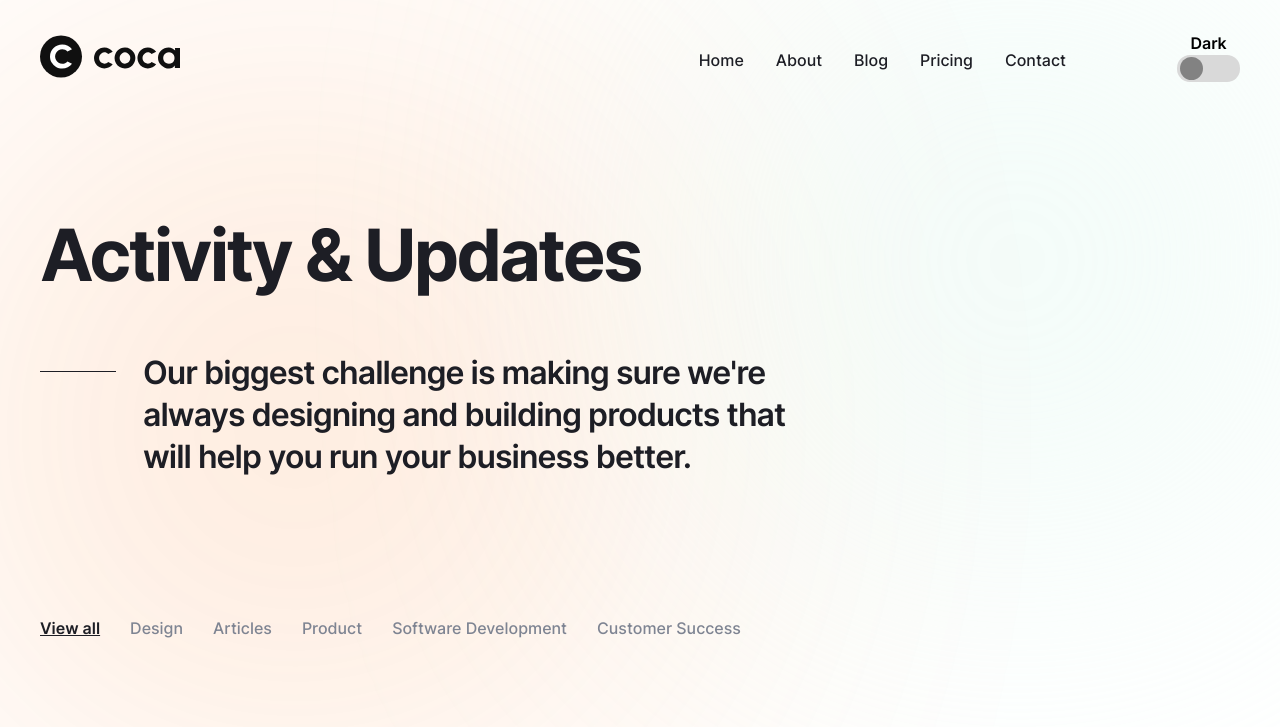
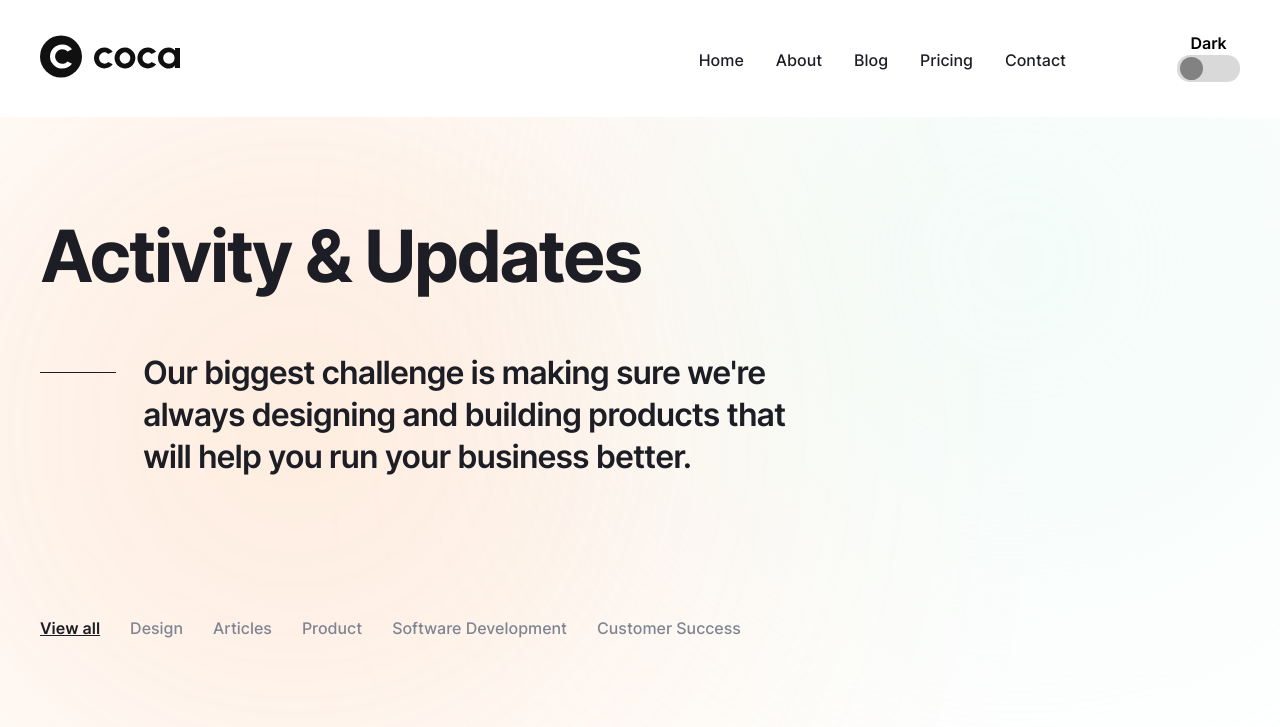
Before and after one commit to serega240805/coca, a website built with Vite: page src/blog.html in a window 1280 px wide. Shown: the top 727 px of the page. Built offline with nearby package versions, Linux system fonts and the light colour scheme.

Commit message:
Update header

```diff
--- a/src/html/components/header.html
+++ b/src/html/components/header.html
@@ -1,5 +1,5 @@
 <div class="overlay" data-burger="overlay"></div>
-<header class="header">
+<header class="header header--fixed header--show">
   <h1 class="hidden">Coca - Digital Marketing Website. {=$title} page</h1>
   <div class="container header__container">
     <a href="/coca/" class="header__logo" aria-label="Home page">
--- a/src/js/about.js
+++ b/src/js/about.js
@@ -3,9 +3,11 @@ import "/scss/about.scss";
 // components
 import { useTheme } from "./components/theme.js";
 import { useBurger } from "./components/burger.js";
+import { headerVisible } from "./components/header.js";
 import { useHeroSlider, useOurTeamSlider } from "./components/about/slider.js";
 
 useTheme();
 useBurger();
+headerVisible();
 useHeroSlider();
 useOurTeamSlider();
--- a/src/js/article.js
+++ b/src/js/article.js
@@ -3,6 +3,8 @@ import "/scss/article.scss";
 // components
 import { useTheme } from "./components/theme.js";
 import { useBurger } from "./components/burger.js";
+import { headerVisible } from "./components/header.js";
 
 useTheme();
 useBurger();
+headerVisible();
--- a/src/js/blog.js
+++ b/src/js/blog.js
@@ -3,11 +3,13 @@ import "/scss/blog.scss";
 // components
 import { useTheme } from "./components/theme.js";
 import { useBurger } from "./components/burger.js";
+import { headerVisible } from "./components/header.js";
 import { useHeroSlider, useArticlesSlider } from "./components/blog/slider.js";
 import { useTabs } from "./components/blog/tabs.js";
 
 useTheme();
 useBurger();
+headerVisible();
 useHeroSlider();
 useArticlesSlider();
 useTabs();
--- /dev/null
+++ b/src/js/components/header.js
@@ -0,0 +1,16 @@
+export const headerVisible = () => {
+    const header = document.querySelector('.header');
+let previousScrollY = 0;
+
+window.addEventListener('scroll', function() {
+  const currentScrollY = window.scrollY;
+
+  if (currentScrollY > previousScrollY) {
+    header.classList.remove('header--show');
+  } else {
+    header.classList.add('header--show');
+  }
+
+  previousScrollY = currentScrollY;
+});
+};
--- a/src/js/contact.js
+++ b/src/js/contact.js
@@ -3,10 +3,12 @@ import "/scss/contact.scss";
 // components
 import { useTheme } from "./components/theme.js";
 import { useBurger } from "./components/burger.js";
+import { headerVisible } from "./components/header.js";
 import { usePhone } from "./components/contact/phone.js";
 import { useForm } from "./components/contact/form.js";
 
 useTheme();
 useBurger();
+headerVisible();
 usePhone();
 useForm();
--- a/src/js/main.js
+++ b/src/js/main.js
@@ -3,9 +3,11 @@ import "/scss/main.scss";
 // components
 import { useTheme } from "./components/theme.js";
 import { useBurger } from "./components/burger.js";
+import { headerVisible } from "./components/header.js";
 import { useInsightSlider, useTestimonialsSlider } from "./components/home/slider.js";
 
 useTheme();
 useBurger();
+headerVisible();
 useInsightSlider();
 useTestimonialsSlider();
--- a/src/js/pricing.js
+++ b/src/js/pricing.js
@@ -3,8 +3,10 @@ import "/scss/pricing.scss";
 // components
 import { useTheme } from "./components/theme.js";
 import { useBurger } from "./components/burger.js";
+import { headerVisible } from "./components/header.js";
 import { usePriceSwitcher } from "./components/pricing/priceSwitcher.js";
 
 useTheme();
 useBurger();
+headerVisible();
 usePriceSwitcher();
--- a/src/scss/base/main.scss
+++ b/src/scss/base/main.scss
@@ -71,6 +71,10 @@ label {
   cursor: pointer;
 }
 
+main {
+  padding-top: 118px;
+}
+
 [class*="__container"] {
   max-width: calc(var(--container-width) + (var(--container-padding) * 2));
   padding: 0 var(--container-padding);
--- a/src/scss/components/header.scss
+++ b/src/scss/components/header.scss
@@ -1,8 +1,27 @@
 .header {
   padding: 26px 0 22px;
+  background-color: var(--neutral-color-10);
+  opacity: 0;
+  visibility: hidden;
+  transform: translateY(-80%);
+  transition: all var(--transition);
 
   @include mobile {
     padding: 22px 0 18px;
+  }
+
+  &--fixed {
+    position: fixed;
+    top: 0;
+    right: 0;
+    left: 0;
+    z-index: var(--z-index-3);
+  }
+
+  &--show {
+    opacity: 1;
+    visibility: visible;
+    transform: translateY(0);
   }
 
   &__container {
```
